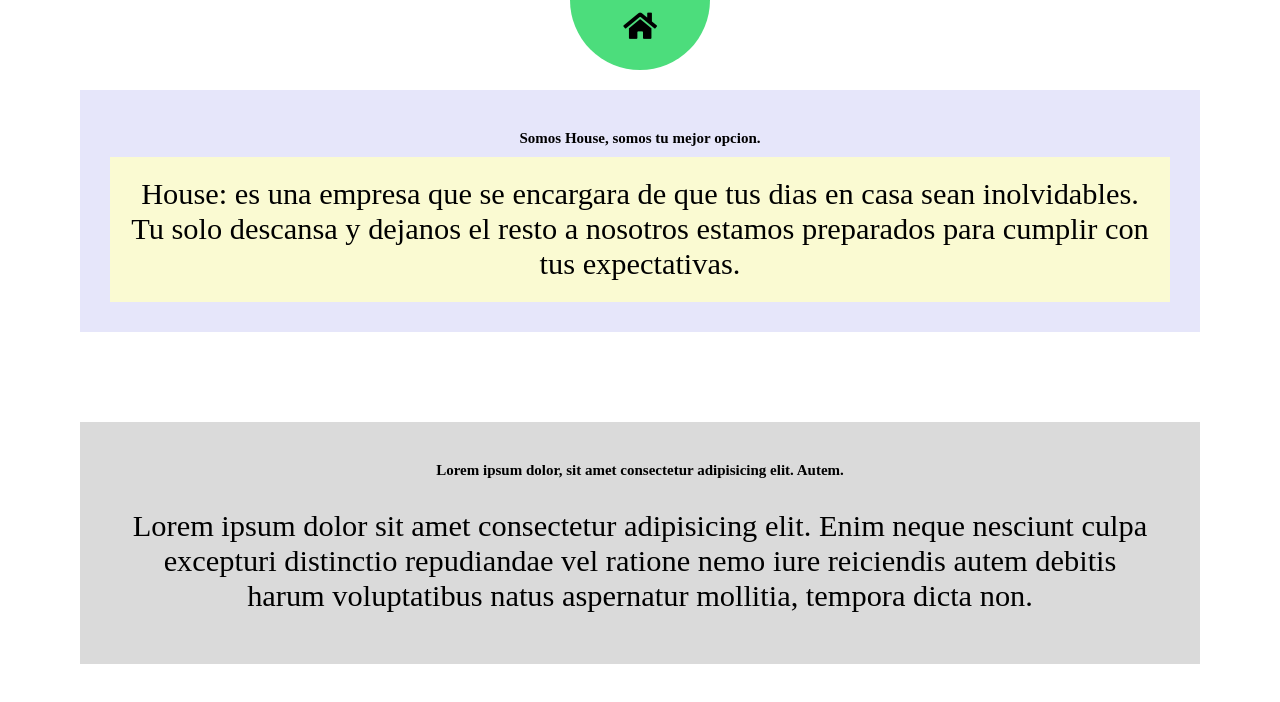
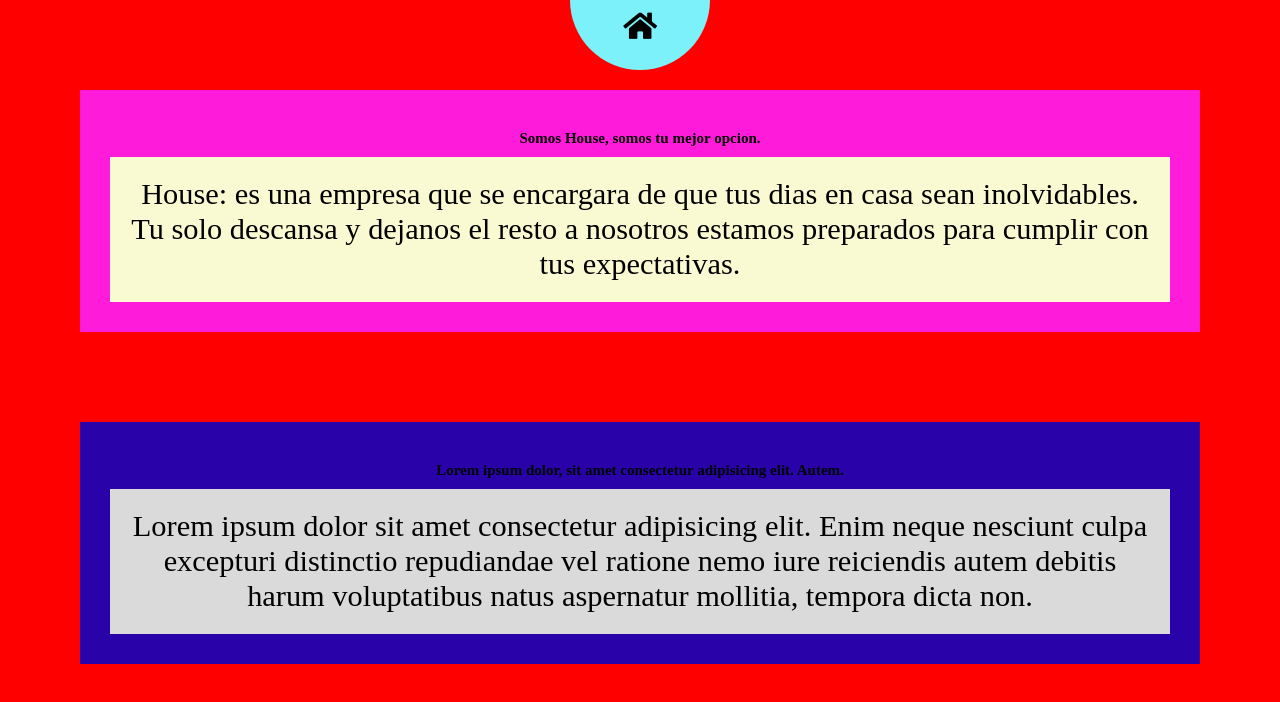
Before and after one commit to CbazCode/Prueba-remoto, a plain HTML site: page index.html in a window 1280 px wide. Drawn offline with Linux system fonts and the light colour scheme.

Commit message:
Cambiando colores

```diff
--- a/styles.css
+++ b/styles.css
@@ -6,6 +6,7 @@
 
 body{
     font-family:  Cascadia Mono PL;
+    background-color: red;
 }
 
 .container{
@@ -15,14 +16,14 @@ body{
 }
 
 header{
-    background-color: lavender;
+    background-color: rgb(255, 27, 217);
     padding: 30px;
     max-width: 70rem;
     text-align: center;
 }
 
 .body{
-    background-color: rgb(218, 218, 218);
+    background-color: rgb(41, 2, 170);
     padding: 30px;
     max-width: 70rem;
     text-align: center;
@@ -46,7 +47,7 @@ header{
 }
 
 .container-menu{
-    background-color: rgb(76, 221, 124);
+    background-color: rgb(124, 241, 250);
     clip-path: circle(70px at 50% 0);
     height: 100vh;
     text-align: center;
```
